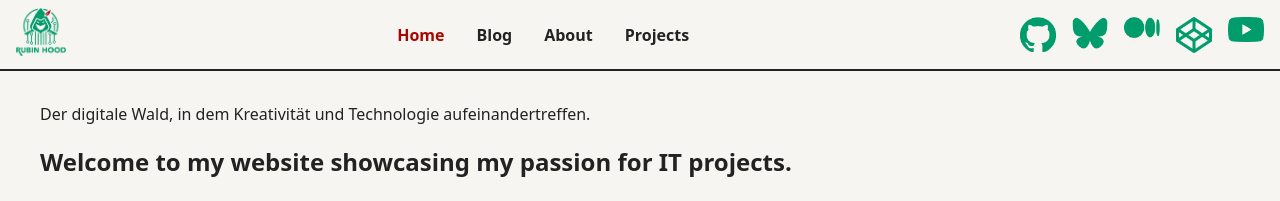
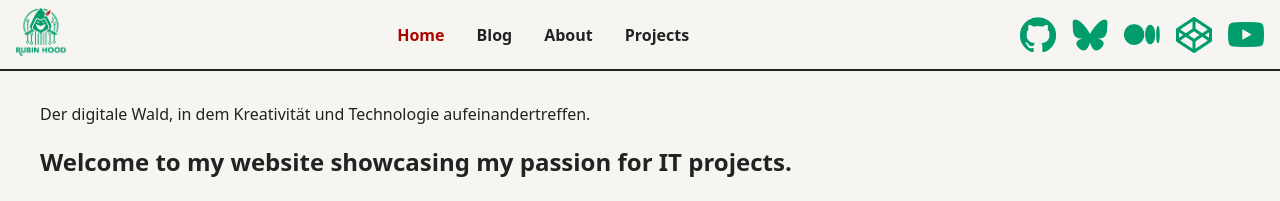
Before and after one commit to rubin-hood/rubinhood-blog, a Jekyll site: the page built from index.md, in a window 1280 px wide. Shown: the top 201 px of the page. Built offline with Jekyll 4.4.1, drawn with Linux system fonts in a browser that asks for light colours.

Commit message:
Update style.css

```diff
--- a/assets/css/style.css
+++ b/assets/css/style.css
@@ -60,23 +60,24 @@
   display: inline-block;
   background-size: contain;
   background-repeat: no-repeat;
+  background-position: center;
   transition: background-image 0.2s;
-  border-radius: 7px;
 }
 
-/* Standard Icons */
-.icon.github     { background-image: url('/assets/social/github.png'); }
-.icon.bluesky    { background-image: url('/assets/social/bluesky.png'); }
-.icon.medium     { background-image: url('/assets/social/medium.png'); }
-.icon.codepen    { background-image: url('/assets/social/codepen.png'); }
-.icon.youtube    { background-image: url('/assets/social/youtube.png'); }
+.icon.github  { background-image: url('/rubinhood-blog/assets/social/github.png'); }
+.icon.github:hover  { background-image: url('/rubinhood-blog/assets/social/github2.png'); }
 
-/* Hover-Icons (zweite Variante) */
-.icon.github:hover   { background-image: url('/assets/social/github2.png'); }
-.icon.bluesky:hover  { background-image: url('/assets/social/bluesky2.png'); }
-.icon.medium:hover   { background-image: url('/assets/social/medium2.png'); }
-.icon.codepen:hover  { background-image: url('/assets/social/codepen2.png'); }
-.icon.youtube:hover  { background-image: url('/assets/social/youtube2.png'); }
+.icon.bluesky { background-image: url('/rubinhood-blog/assets/social/bluesky.png'); }
+.icon.bluesky:hover { background-image: url('/rubinhood-blog/assets/social/bluesky2.png'); }
+
+.icon.medium  { background-image: url('/rubinhood-blog/assets/social/medium.png'); }
+.icon.medium:hover { background-image: url('/rubinhood-blog/assets/social/medium2.png'); }
+
+.icon.codepen { background-image: url('/rubinhood-blog/assets/social/codepen.png'); }
+.icon.codepen:hover { background-image: url('/rubinhood-blog/assets/social/codepen2.png'); }
+
+.icon.youtube { background-image: url('/rubinhood-blog/assets/social/youtube.png'); }
+.icon.youtube:hover { background-image: url('/rubinhood-blog/assets/social/youtube2.png'); }
 
 
 /* ===========================
```
